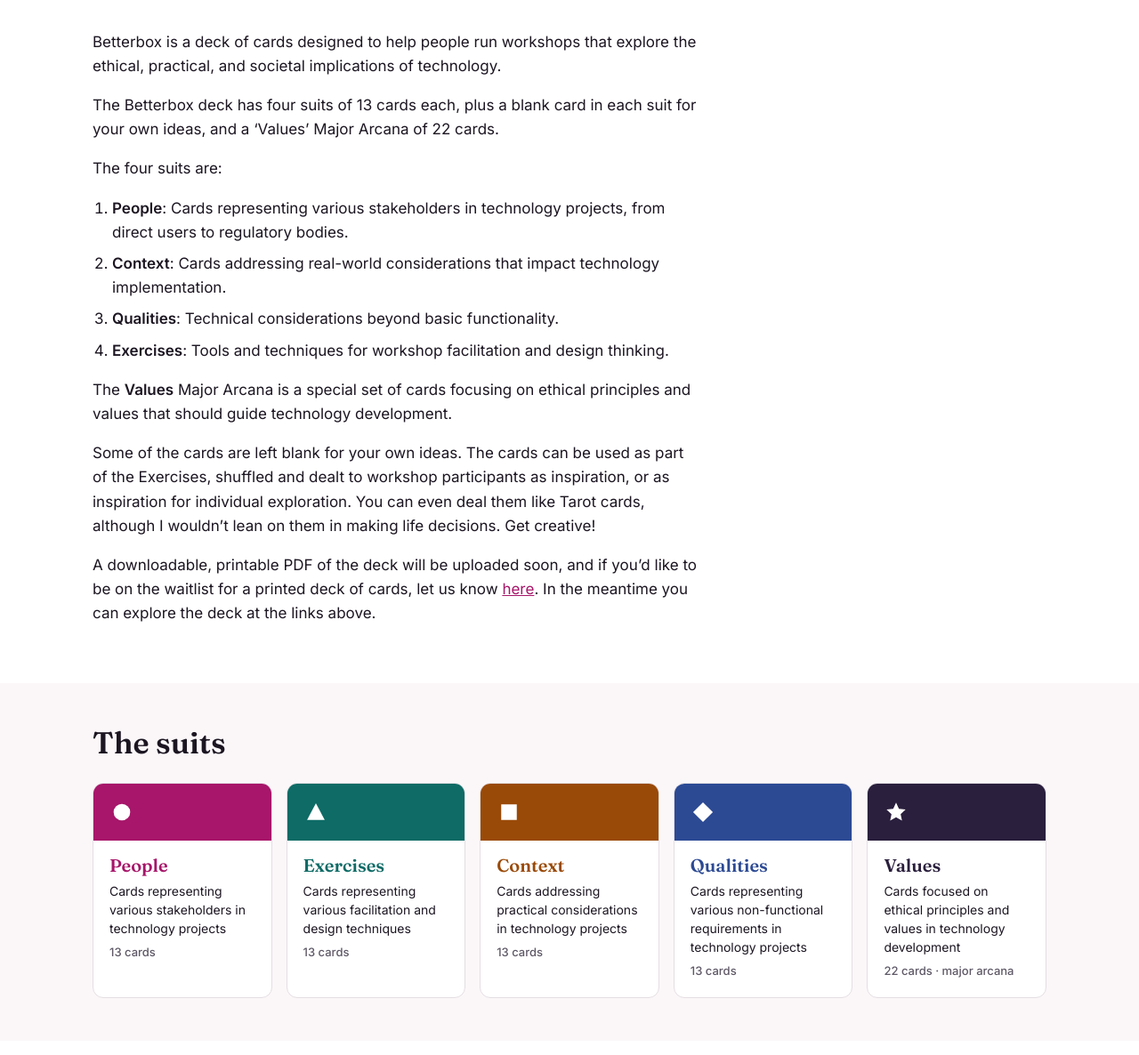
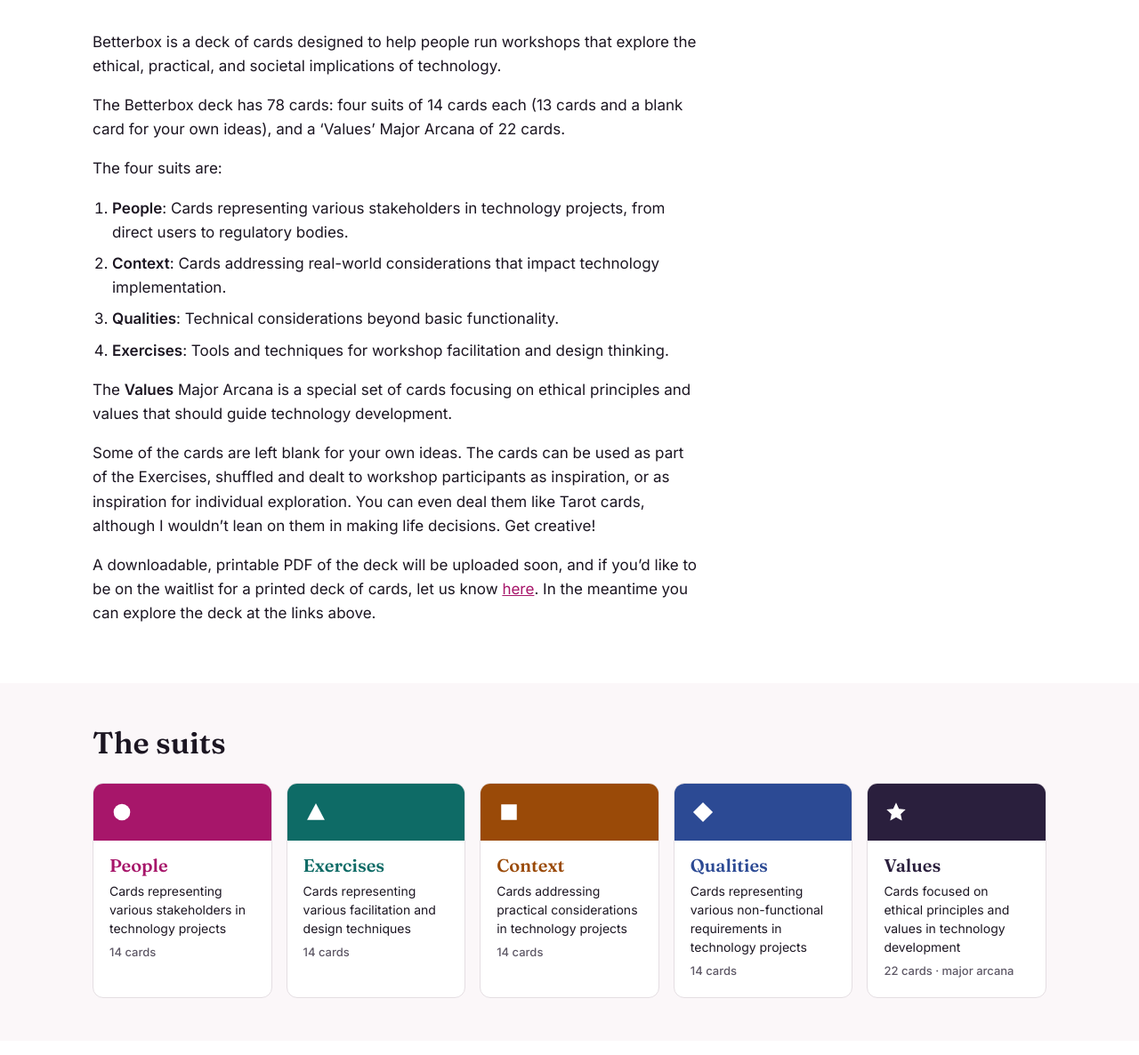
Before and after one commit to laurawmcd/betterbox, a Jekyll site: the page built from index.md, in a window 1280 px wide. Shown: the part 560-1746 px from the top of the page at 89% size. Built offline with Jekyll 4.4.1, drawn with Linux system fonts in a browser that asks for light colours.

Commit message:
Count 14 cards per suit (13 plus a blank), 78 in the deck
Co-Authored-By: Claude Opus 5.5 <noreply@anthropic.com>
Claude-Session: https://claude.ai/code/session_01WRA4EdPFEKH9aqutoDEhYA

```diff
--- a/_data/deck.yml
+++ b/_data/deck.yml
@@ -1,11 +1,11 @@
 # Built by scripts/build_pages.py from _data/cards.yml, _data/suits.yml and _data/web/. Edit those, not this.
-# deck_size: numbered cards in the printed suit. face: the printed card text. proposed: card not yet confirmed.
+# deck_size: cards in the printed suit, blank included. face: the printed card text. proposed: card not yet confirmed.
 # blank: left blank for workshop participants to write their own (blank cards and unfilled slots).
 - folder: people
   name: People
   color: '#A7166A'
   pip: circle
-  deck_size: 13
+  deck_size: 14
   cards:
   - number: 1
     title: Product owner / Product manager
@@ -87,7 +87,7 @@
   name: Exercises
   color: '#0E6B66'
   pip: triangle
-  deck_size: 13
+  deck_size: 14
   cards:
   - number: 1
     title: Expectation and norm-setting
@@ -228,7 +228,7 @@
   name: Context
   color: '#9A4A08'
   pip: square
-  deck_size: 13
+  deck_size: 14
   cards:
   - number: 1
     title: Implementing organization capacity
@@ -360,7 +360,7 @@
   name: Qualities
   color: '#2C4A94'
   pip: diamond
-  deck_size: 13
+  deck_size: 14
   cards:
   - number: 1
     title: Accessibility
--- a/index.md
+++ b/index.md
@@ -12,7 +12,7 @@ description: get better at thinking about technology
 
 Betterbox is a deck of cards designed to help people run workshops that explore the ethical, practical, and societal implications of technology.
 
-The Betterbox deck has four suits of 13 cards each, plus a blank card in each suit for your own ideas, and a 'Values' Major Arcana of 22 cards.
+The Betterbox deck has 78 cards: four suits of 14 cards each (13 cards and a blank card for your own ideas), and a 'Values' Major Arcana of 22 cards.
 
 The four suits are:
 
--- a/scripts/build_pages.py
+++ b/scripts/build_pages.py
@@ -68,7 +68,7 @@ deck = []
 for s in suits:
     look = old_deck.get(s['id'], {})
     entry = {'folder': s['id'], 'name': s['title'], 'color': look.get('color', '#A7166A'),
-             'pip': look.get('pip', 'circle'), 'deck_size': s['cards'], 'cards': []}
+             'pip': look.get('pip', 'circle'), 'deck_size': s['cards'] + s.get('blank', 0), 'cards': []}
     for c in sorted((c for c in cards if c['suit'] == s['id']), key=lambda c: c['number']):
         if c['status'] in ('confirmed', 'proposed'):
             w = web[s['id']].get(c['id']) or {}
@@ -83,7 +83,7 @@ for s in suits:
     deck.append(entry)
 
 header = ('# Built by scripts/build_pages.py from _data/cards.yml, _data/suits.yml and _data/web/. Edit those, not this.\n'
-          '# deck_size: numbered cards in the printed suit. face: the printed card text. proposed: card not yet confirmed.\n'
+          '# deck_size: cards in the printed suit, blank included. face: the printed card text. proposed: card not yet confirmed.\n'
           '# blank: left blank for workshop participants to write their own (blank cards and unfilled slots).\n')
 deck_text = header + yaml.dump(deck, allow_unicode=True, sort_keys=False, width=120)
 
```
Also changed, not shown: cards/index.md (+1 -1 lines), README.md.
